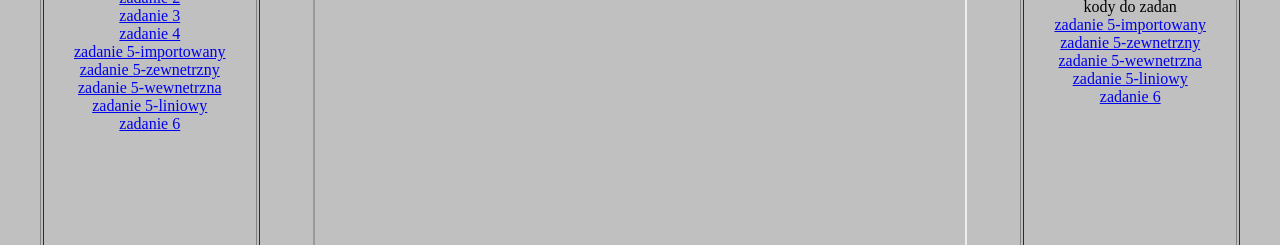
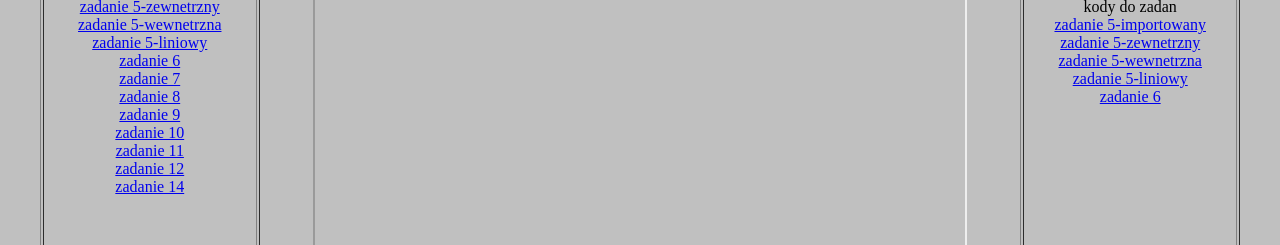
Before and after one commit to Riudy/css, a plain HTML site: page index.html in a window 1280 px wide. Shown: the part 297-542 px from the top of the page. Drawn offline with Linux system fonts and the light colour scheme.

Commit message:
Add files via upload

```diff
--- a/index.html
+++ b/index.html
@@ -26,6 +26,20 @@ linki do zadan
 <br>
 <a href="miro_z6.html" target="strony">zadanie 6</a>
 <br>
+<a href="zadanie_7_mironski.html" target="strony">zadanie 7</a>
+<br>
+<a href="zadanie_8_mironski.html" target="strony">zadanie 8</a>
+<br>
+<a href="zadanie_9_mironski.html" target="strony">zadanie 9</a>
+<br>
+<a href="zadanie_10_mironski.html" target="strony">zadanie 10</a>
+<br>
+<a href="zadanie_11_mironski.html" target="strony">zadanie 11</a>
+<br>
+<a href="zadanie_12_mironski.html" target="strony">zadanie 12</a>
+<br>
+<a href="zadanie_14_mironski.html" target="strony">zadanie 14</a>
+<br>
 </td>
  <td align=center><iframe width=650 height=650 name="strony" src="start.html" border="0"></iframe>
  </td>
```
